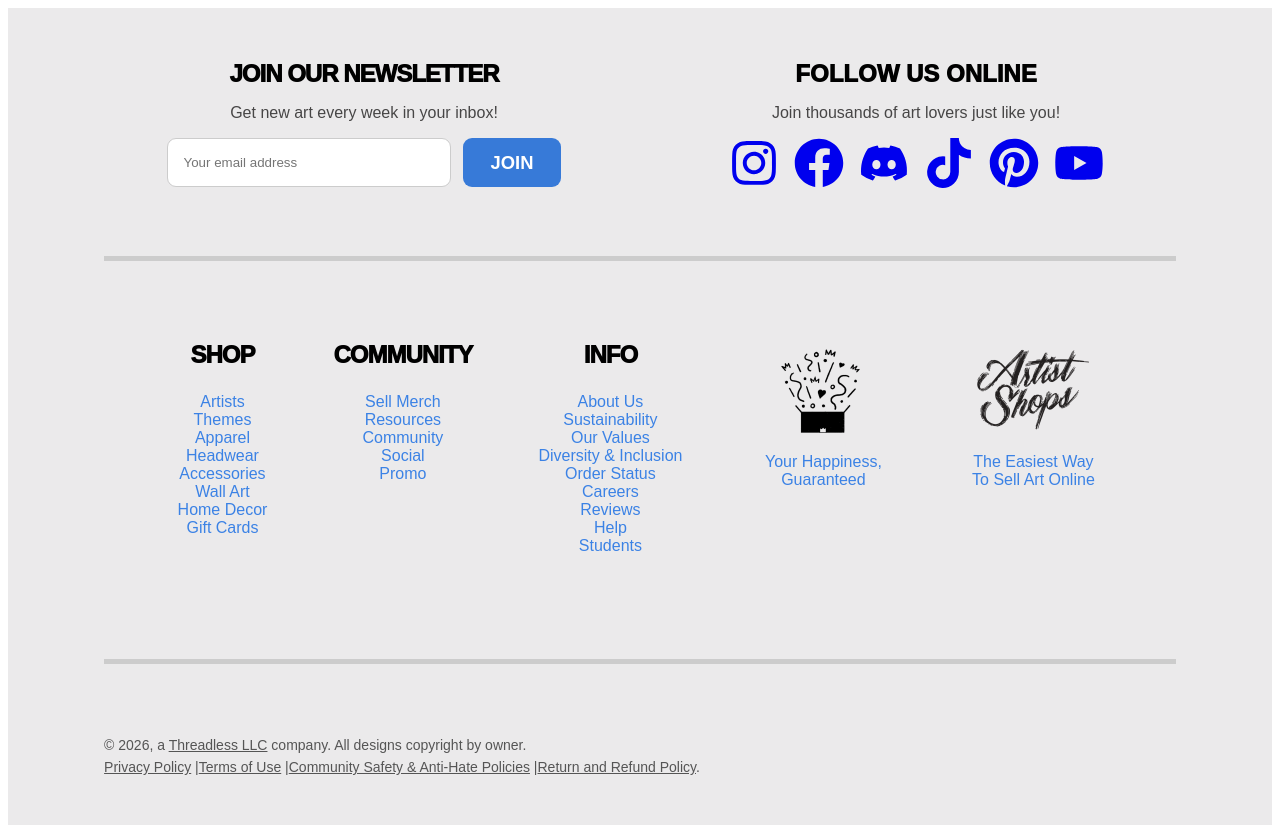
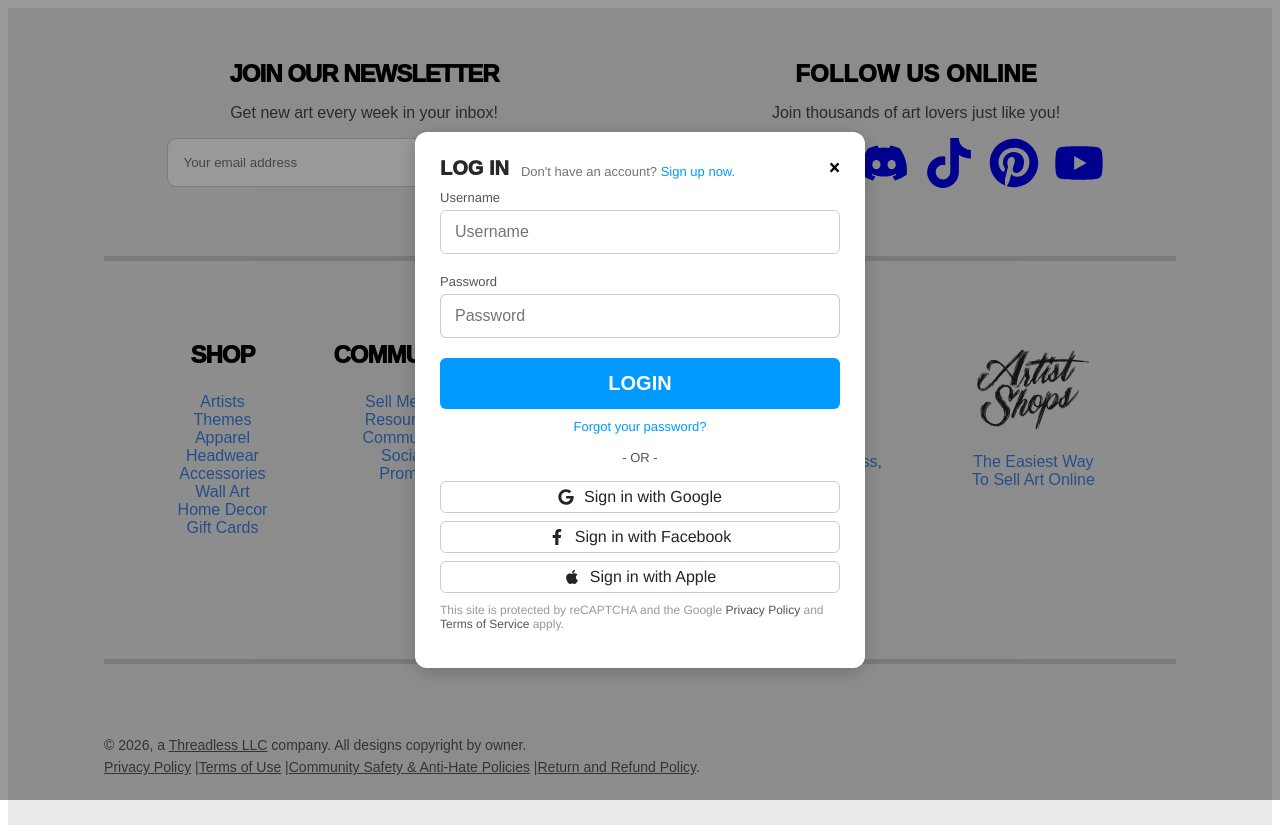
Before and after one commit to arpitasi1gh/threadless-project, a React (Vite) app in the folder threadless/: page / in a window 1280 px wide. Built offline with nearby package versions, Linux system fonts and the light colour scheme.

Commit message:
added login

```diff
--- a/threadless/src/App.jsx
+++ b/threadless/src/App.jsx
@@ -1,13 +1,12 @@
-import { useState } from 'react'
-import reactLogo from './assets/react.svg'
-import viteLogo from './assets/vite.svg'
+import React from "react";
 import './App.css'
 import Footer from './components/footer/Footer'
+import Login from './components/login/Login'
 
 function App() {
-
   return (
     <>
+      <Login />
       <Footer />
     </>
   )
--- /dev/null
+++ b/threadless/src/components/login/Login.css
@@ -0,0 +1,152 @@
+.modal-overlay{
+  position:fixed;
+  top:0;
+  left:0;
+  width:100%;
+  height:100%;
+  background:rgba(0,0,0,0.4);
+  display:flex;
+  justify-content:center;
+  align-items:center;
+}
+
+.modal{
+  background:#fff;
+  width:400px;
+  padding:25px;
+  border-radius:12px;
+  box-shadow:0 4px 20px rgba(0,0,0,0.2);
+}
+
+.modal-header{
+  position:relative;
+  display:flex;
+  align-items:center;
+  gap:12px;
+}
+
+.modal-header h2{
+  margin:0;
+  flex-shrink:0;
+  color: #282828;
+  font: 20px "futura-pt-1", "futura-pt-2", sans-serif;
+  font-weight: 1000;
+}
+
+.modal-header p{
+  margin:0;
+  color:#6C757D;
+  flex:1;
+  font: 13px helvetica, arial;
+  margin-top: 6px;
+}
+
+.link{
+  color:#0099FF;
+  cursor:pointer;
+  text-decoration: none;
+}
+
+.link:hover{
+  text-decoration: underline;
+}
+
+.close{
+  cursor:pointer;
+  font-size:20px;
+  flex-shrink:0;
+  color:black;
+  font-weight: 1000;
+}
+
+.modal-body label{
+  display:block;
+  margin:10px 0 5px;
+  font:13px helvetica, arial;
+  color: #555555;
+}
+
+.modal-body input{
+  width:100%;
+  padding:12px 14px;
+  border:1px solid #ccc;
+  border-radius:6px;
+  margin-bottom:10px;
+  background: #ffffff;
+  box-sizing: border-box;
+  font-size:16px;
+}
+
+.login-btn{
+  width:100%;
+  padding:14px 16px;
+  background:#0099FF;
+  border:none;
+  color:#ffffff;
+  font-weight:bolder;
+  border-radius:6px;
+  margin-top:10px;
+  cursor:pointer;
+  box-sizing: border-box;
+  font-size: 20px;
+}
+
+.login-btn:hover{
+  background:#0682d5;
+}
+
+.forgot{
+  text-align:center;
+  color:#0099FF;
+  margin:10px 0;
+  cursor:pointer;
+  font: 13px helvetica, arial;
+}
+
+.forgot:hover{
+  text-decoration:underline;
+}
+
+.divider{
+  text-align:center;
+  margin:16px 0;
+  color:#555555;
+  font: 13px helvetica, arial;
+}
+
+.social-btn{
+  width:100%;
+  padding:6px 12px;
+  margin:8px 0;
+  border:1px solid #ccc;
+  border-radius:6px;
+  background:#fff;
+  display:flex;
+  align-items:center;
+  justify-content:center;
+  gap:10px;
+  cursor:pointer;
+  color: #212529;
+  font:16px helvetica, arial;
+}
+
+.social-btn:hover{
+  background:#212529;
+  color:#fff;
+}
+
+.footer-text{
+  font-size:12px;
+  color:#55555599;
+  margin-top:10px;
+  font: 12px helvetica, arial;
+}
+
+.footer-text a{
+  color:#555555;
+  text-decoration: none;
+}
+
+.footer-text a:hover{
+  text-decoration: underline;
+}
--- /dev/null
+++ b/threadless/src/components/login/Login.jsx
@@ -0,0 +1,58 @@
+import React from "react";
+import "./Login.css";
+import { FaGoogle, FaFacebookF, FaApple } from "react-icons/fa";
+
+function Login() {
+  return (
+    <div className="modal-overlay">
+      <div className="modal">
+
+        {/* Header */}
+        <div className="modal-header">
+          <h2>LOG IN</h2>
+          <p>
+            Don't have an account? <span className="link">Sign up now.</span>
+          </p>
+          <span className="close">×</span>
+        </div>
+
+        {/* Form */}
+        <div className="modal-body">
+
+          <label>Username</label>
+          <input type="text" placeholder="Username" />
+
+          <label>Password</label>
+          <input type="password" placeholder="Password" />
+
+          <button className="login-btn">LOGIN</button>
+
+          <p className="forgot">Forgot your password?</p>
+
+          <div className="divider">- OR -</div>
+
+          {/* Social Buttons */}
+          <button className="social-btn">
+            <FaGoogle /> Sign in with Google
+          </button>
+
+          <button className="social-btn">
+            <FaFacebookF /> Sign in with Facebook
+          </button>
+
+          <button className="social-btn">
+            <FaApple /> Sign in with Apple
+          </button>
+
+          <p className="footer-text">
+            This site is protected by reCAPTCHA and the Google <a href="">Privacy Policy</a> and <a href="">Terms of Service</a> apply.
+          </p>
+
+        </div>
+
+      </div>
+    </div>
+  );
+}
+
+export default Login;
```
